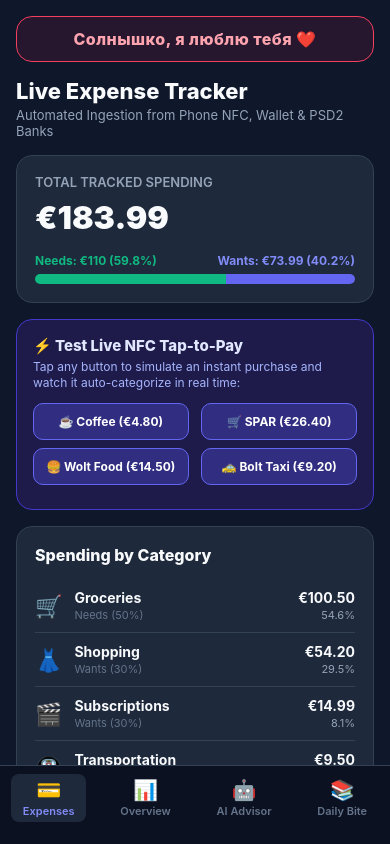
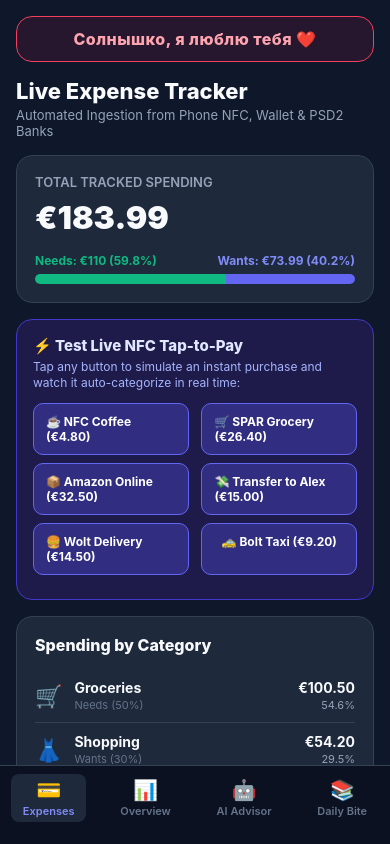
Before and after one commit to Akbermet-Toktobekova/Vela, a React Native app in the folder mobile/: screen / in a window 390 px wide. Built offline with nearby package versions, Linux system fonts and the light colour scheme; no server answers.

Commit message:
feat: add support for online shopping and P2P bank transfers to live expenses tracker

```diff
--- a/mobile/src/screens/ExpensesScreen.tsx
+++ b/mobile/src/screens/ExpensesScreen.tsx
@@ -14,9 +14,11 @@ import { colors } from "../theme/colors";
 import { api } from "../services/api";
 
 const SIMULATION_PRESETS = [
-  { label: "☕ Coffee (€4.80)", merchant: "STARBUCKS DEAK BP", amount: 4.80, source: "nfc_tap" as TransactionSource },
-  { label: "🛒 SPAR (€26.40)", merchant: "POS 041 SPAR CORVIN HU", amount: 26.40, source: "apple_pay" as TransactionSource },
-  { label: "🍔 Wolt Food (€14.50)", merchant: "WOLT RESTAURANT BP", amount: 14.50, source: "google_wallet" as TransactionSource },
+  { label: "☕ NFC Coffee (€4.80)", merchant: "STARBUCKS DEAK BP", amount: 4.80, source: "nfc_tap" as TransactionSource },
+  { label: "🛒 SPAR Grocery (€26.40)", merchant: "POS 041 SPAR CORVIN HU", amount: 26.40, source: "apple_pay" as TransactionSource },
+  { label: "📦 Amazon Online (€32.50)", merchant: "AMAZON EU SARL LUX", amount: 32.50, source: "open_banking" as TransactionSource },
+  { label: "💸 Transfer to Alex (€15.00)", merchant: "Transfer to Alex - Lunch Split", amount: 15.00, source: "open_banking" as TransactionSource },
+  { label: "🍔 Wolt Delivery (€14.50)", merchant: "WOLT RESTAURANT BP", amount: 14.50, source: "google_wallet" as TransactionSource },
   { label: "🚕 Bolt Taxi (€9.20)", merchant: "BOLT.EU/TAXI BUDAPEST", amount: 9.20, source: "apple_pay" as TransactionSource },
 ];
 
```
